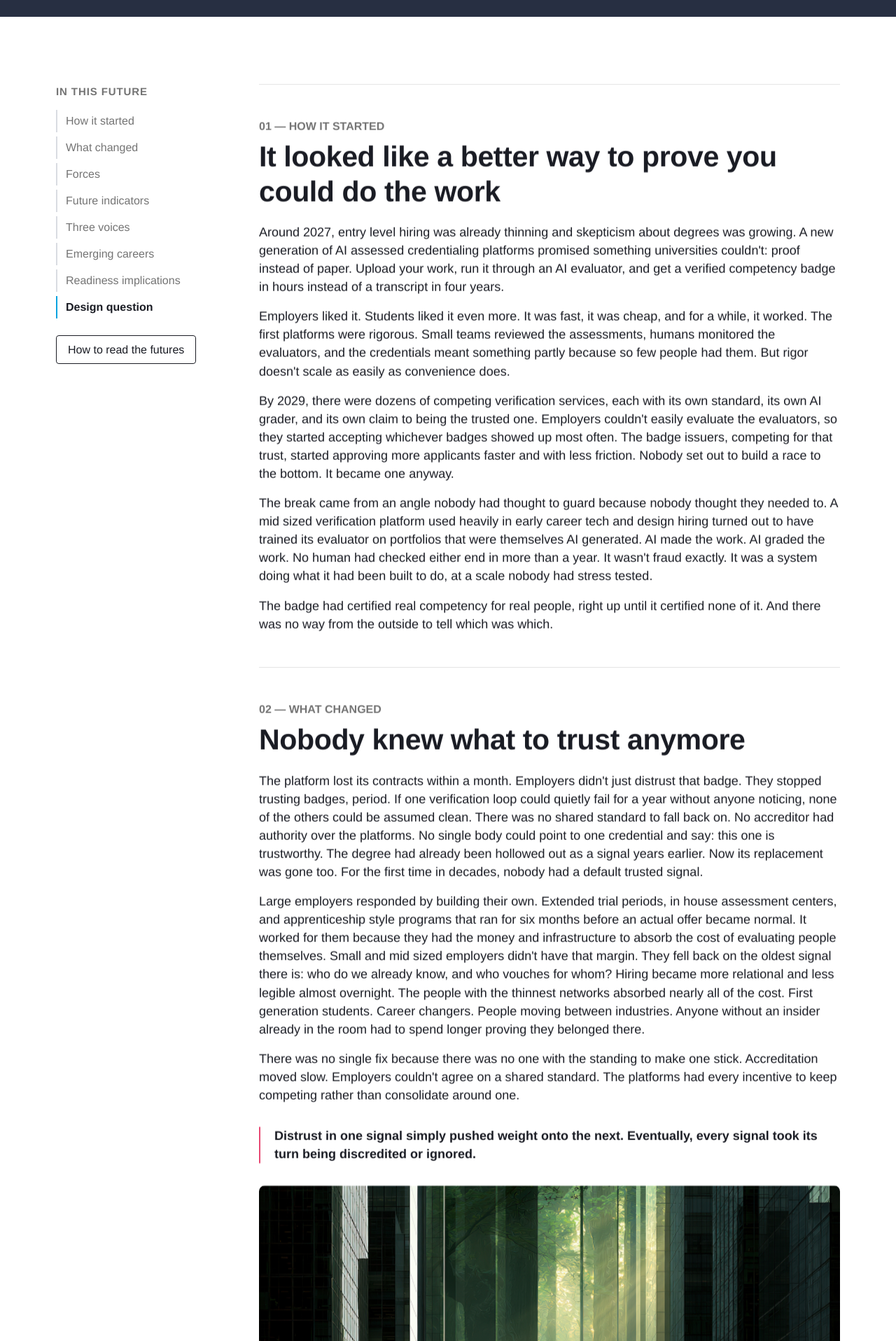
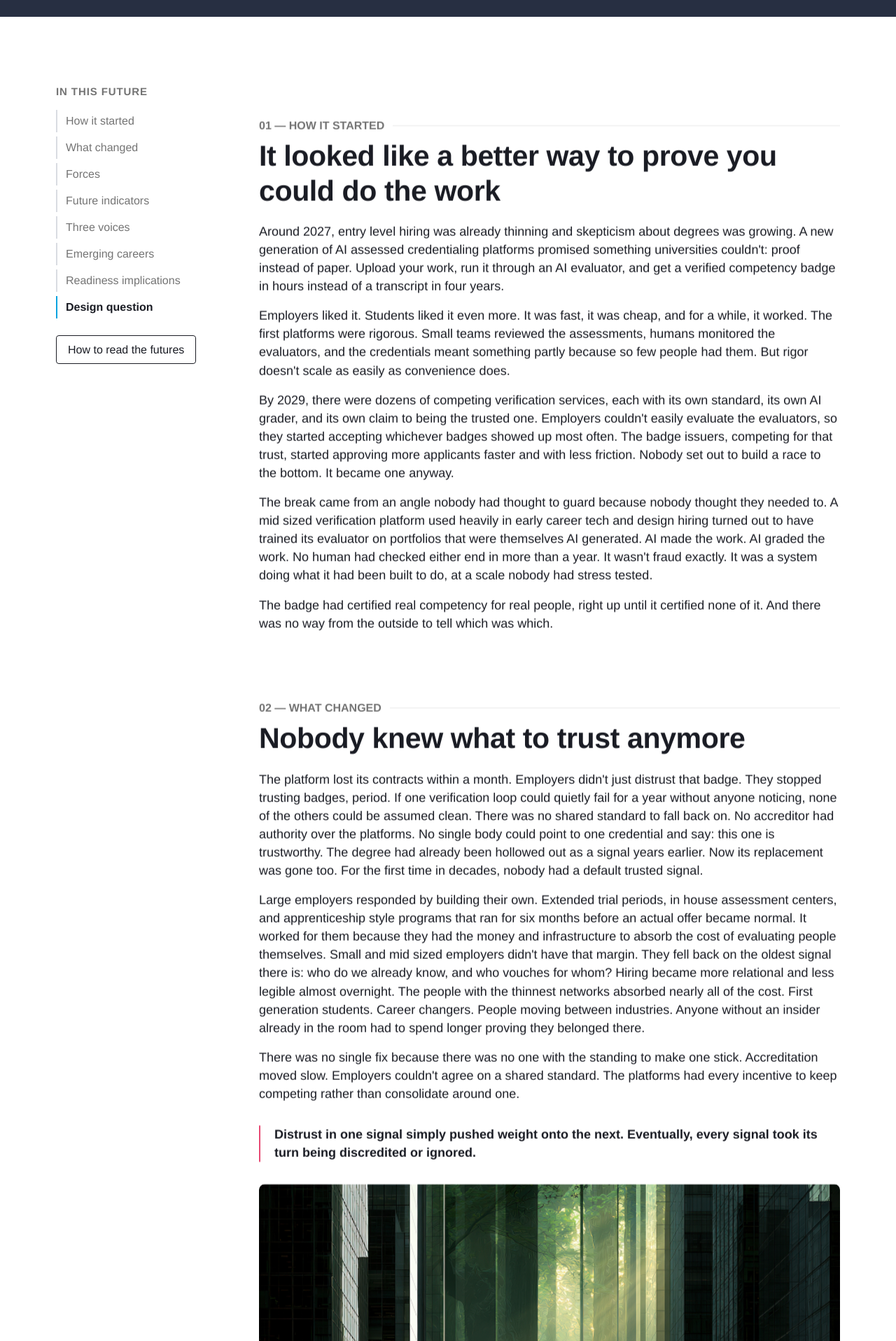
Before and after one commit to lac-nhi/EFS-Microsite, a React (Vite) app: page /four-futures/futures/collapse in a window 1280 px wide. Shown: the part 904-2820 px from the top of the page at 70% size. Built offline with nearby package versions, Linux system fonts and the light colour scheme; a web font is replaced by a local one.

Commit message:
futures edits

```diff
--- a/src/four-futures/components/FutureDetailPage.tsx
+++ b/src/four-futures/components/FutureDetailPage.tsx
@@ -15,8 +15,12 @@ import { TransformIndicatorChart } from "./TransformIndicatorChart";
 
 function SectionEyebrow({ index, label }: { index: string; label: string }) {
   return (
-    <p className="type-small mb-2 font-medium text-muted uppercase">
-      {index} — {label}
+    // The rule runs along the same row as the label, filling the rest of the width
+    <p className="type-small mb-2 flex items-center gap-3 font-medium text-muted uppercase">
+      <span className="min-w-0">
+        {index} — {label}
+      </span>
+      <span aria-hidden="true" className="h-px min-w-6 flex-1 bg-ink-deep/10" />
     </p>
   );
 }
@@ -82,7 +86,7 @@ export function FutureDetailPage() {
 
         <div className="md:col-span-9 md:max-w-4xl">
           {/* 01 how it started */}
-          <div id="how-it-started" className="scroll-mt-[173px] pt-12 md:border-t md:border-ink-deep/10">
+          <div id="how-it-started" className="scroll-mt-[173px] pt-12">
             <Reveal>
               <SectionEyebrow index="01" label="How It Started" />
               <h2 className="type-h2 text-ink">
@@ -99,7 +103,7 @@ export function FutureDetailPage() {
           </div>
 
           {/* 02 what changed */}
-          <div id="what-changed" className="scroll-mt-[173px] border-t border-ink-deep/10 pt-12 mt-12">
+          <div id="what-changed" className="scroll-mt-[173px] pt-12 mt-12">
             <Reveal>
               <SectionEyebrow index="02" label="What Changed" />
               <h2 className="type-h2 text-ink">
@@ -150,7 +154,7 @@ export function FutureDetailPage() {
           </div>
 
           {/* 03 axis positions */}
-          <div id="axis-positions" className="scroll-mt-[173px] border-t border-ink-deep/10 pt-12 mt-12">
+          <div id="axis-positions" className="scroll-mt-[173px] pt-12 mt-12">
             <Reveal>
               <SectionEyebrow index="03" label="Forces" />
               <h2 className="type-h2 text-ink">
@@ -164,7 +168,7 @@ export function FutureDetailPage() {
           </div>
 
           {/* 04 future indicators */}
-          <div id="future-indicators" className="scroll-mt-[173px] border-t border-ink-deep/10 pt-12 mt-12">
+          <div id="future-indicators" className="scroll-mt-[173px] pt-12 mt-12">
             <Reveal>
               <SectionEyebrow index="04" label="Future Indicators" />
               <h2 className="type-h2 text-ink">
@@ -181,7 +185,7 @@ export function FutureDetailPage() {
           </div>
 
           {/* 05 three voices */}
-          <div id="three-voices" className="scroll-mt-[173px] border-t border-ink-deep/10 pt-12 mt-12">
+          <div id="three-voices" className="scroll-mt-[173px] pt-12 mt-12">
             <Reveal>
               <SectionEyebrow index="05" label="Three Voices" />
               <h2 className="type-h2 text-ink">
@@ -194,7 +198,7 @@ export function FutureDetailPage() {
           </div>
 
           {/* 06 emerging careers */}
-          <div id="emerging-careers" className="scroll-mt-[173px] border-t border-ink-deep/10 pt-12 mt-12">
+          <div id="emerging-careers" className="scroll-mt-[173px] pt-12 mt-12">
             <Reveal>
               <SectionEyebrow index="06" label="Emerging Careers" />
               <h2 className="type-h2 text-ink">
@@ -217,7 +221,7 @@ export function FutureDetailPage() {
           </div>
 
           {/* 07 readiness implications */}
-          <div id="readiness-implications" className="scroll-mt-[173px] border-t border-ink-deep/10 pt-12 mt-12">
+          <div id="readiness-implications" className="scroll-mt-[173px] pt-12 mt-12">
             <Reveal>
               <SectionEyebrow index="07" label="Readiness Implications" />
               <h2 className="type-h2 text-ink">
--- a/src/four-futures/components/HowToReadPage.tsx
+++ b/src/four-futures/components/HowToReadPage.tsx
@@ -13,8 +13,12 @@ const SECTIONS = [
 
 function SectionEyebrow({ index, label }: { index: string; label: string }) {
   return (
-    <p className="type-small mb-2 font-medium text-muted uppercase">
-      {index} — {label}
+    // The rule runs along the same row as the label, filling the rest of the width
+    <p className="type-small mb-2 flex items-center gap-3 font-medium text-muted uppercase">
+      <span className="min-w-0">
+        {index} — {label}
+      </span>
+      <span aria-hidden="true" className="h-px min-w-6 flex-1 bg-ink-deep/10" />
     </p>
   );
 }
@@ -71,7 +75,7 @@ export function HowToReadPage() {
           </div>
 
           {/* 02 understanding the axes */}
-          <div id="understanding-axes" className="scroll-mt-[173px] border-t border-ink-deep/10 pt-12 mt-12">
+          <div id="understanding-axes" className="scroll-mt-[173px] pt-12 mt-12">
             <Reveal>
               <SectionEyebrow index="02" label="Understanding The Forces" />
               <h2 className="type-h2 text-ink">
```
